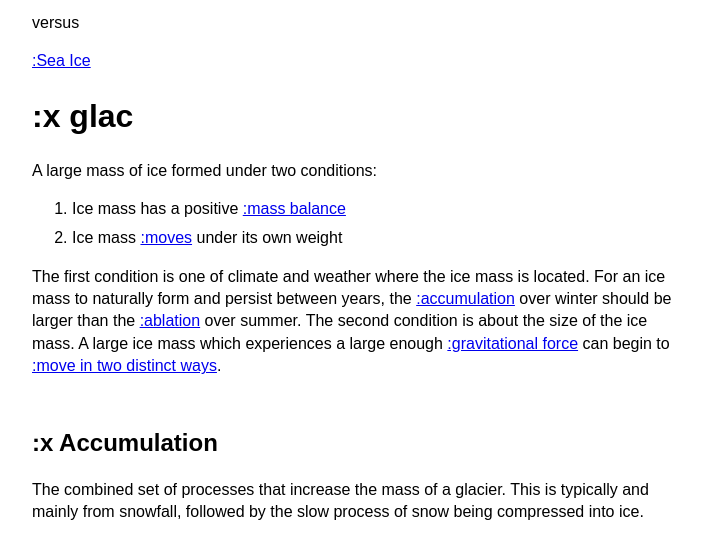
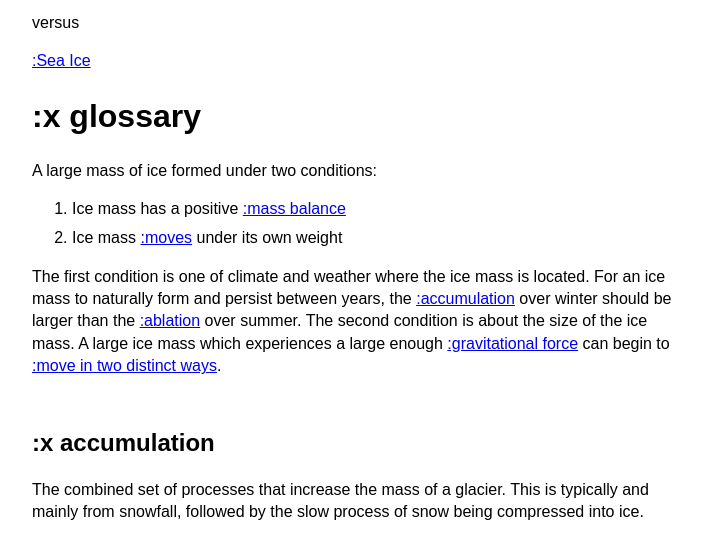
Before and after one commit to CocoaFlame/psychic-waffle, a Jekyll site: the page built from pages/GvSI.md, in a window 1280 px wide and 900 px high. Shown: the part 332-872 px from the top of the window, without its empty margins (288-990 px from the left). Built offline with Jekyll 4.4.1, drawn with Linux system fonts in a browser that asks for light colours; some of the changed text lies outside the part shown.

Commit message:
Fixing the 'glaciers' nutshell

```diff
--- a/pages/GvSI.md
+++ b/pages/GvSI.md
@@ -8,24 +8,24 @@ I recently had to do a quiz where one of the questions was indirectly asking abo
 
 ---
 
-[:Glaciers](#glac)
+[:Glaciers](#glossary)
 
 versus
 
 [:Sea Ice](#SI)
 
 
-# :x glac
+# :x glossary
 A large mass of ice formed under two conditions:
 1. Ice mass has a positive [:mass balance](#massbalance)
 2. Ice mass [:moves](#glaciermotion) under its own weight
 
 The first condition is one of climate and weather where the ice mass is located. For an ice mass to naturally form and persist between years, the [:accumulation](#accumulation) over winter should be larger than the [:ablation](#ablation) over summer. The second condition is about the size of the ice mass. A large ice mass which experiences a large enough [:gravitational force](#gravity) can begin to [:move in two distinct ways](#glaciermotion).
 
-## :x Accumulation
+## :x accumulation
 The combined set of processes that increase the mass of a glacier. This is typically and mainly from snowfall, followed by the slow process of snow being compressed into ice.
 
-## :x Ablation
+## :x ablation
 The combined set of processes that decrease the mass of a glacier. This includes melting and runoff, calving, and sublimation.
 
 ## :x mass balance
```
Also changed, not shown: other parts of pages/GvSI.md (+3 -0 lines).
